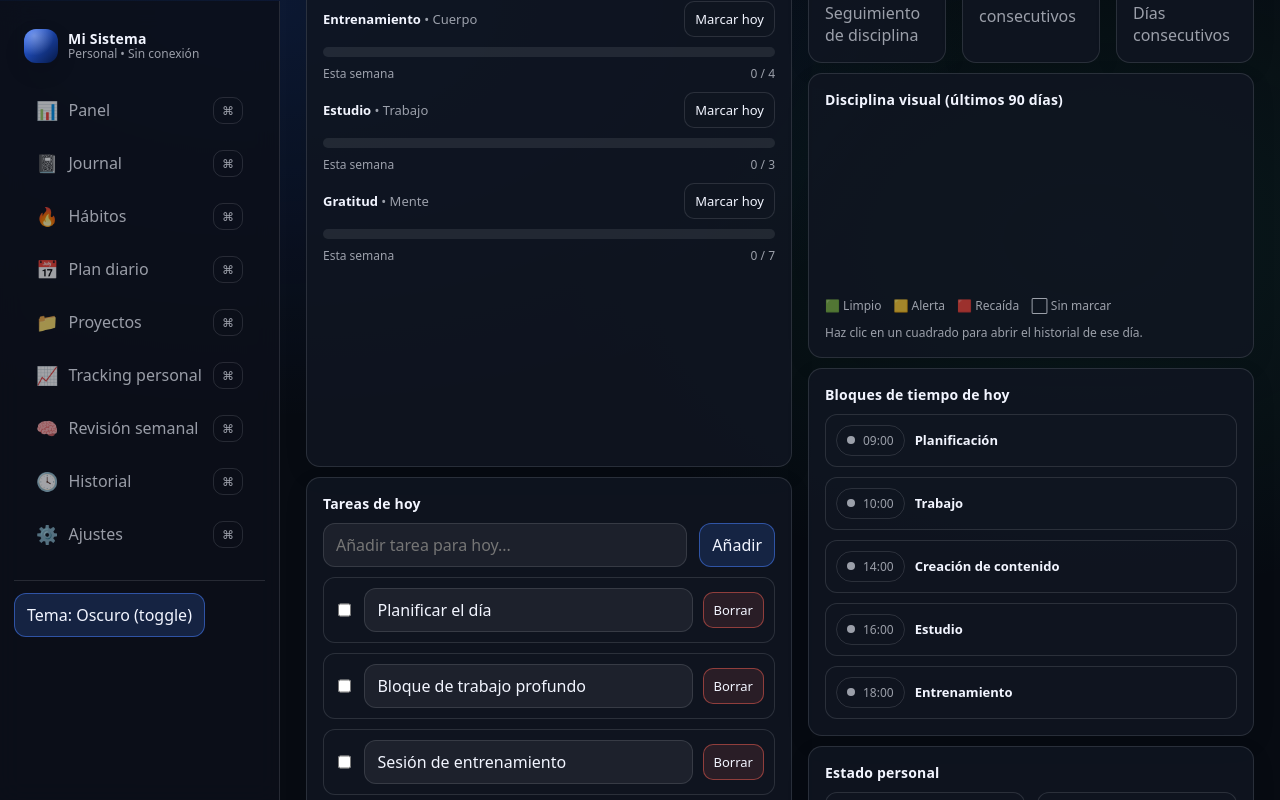
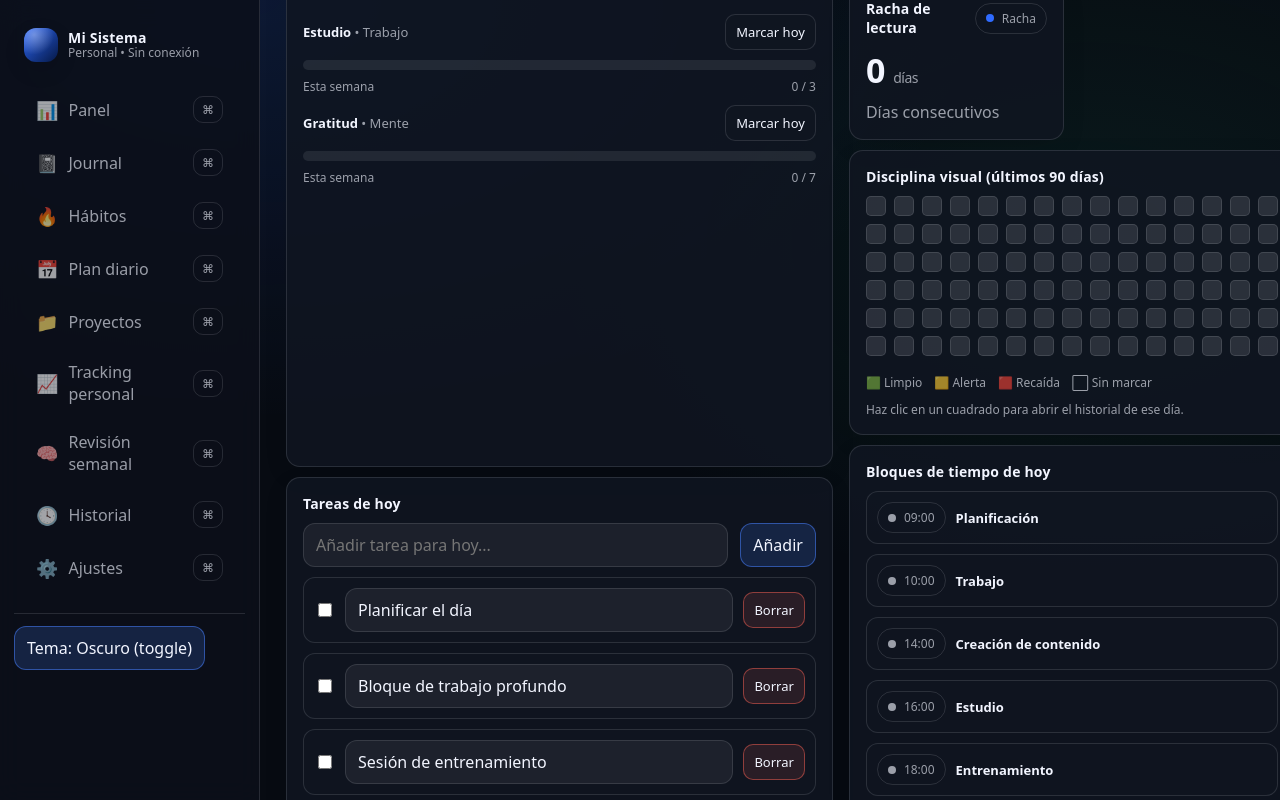
Before and after one commit to Clayyklein/mi-sistema-, a React (Vite) app: page /dashboard in a window 1280 px wide. Shown: the top 800 px of the page. Built offline with nearby package versions, Linux system fonts and the light colour scheme.

Commit message:
Fix dashboard sizing and resolve UI token errors

```diff
--- a/package.json
+++ b/package.json
@@ -7,9 +7,9 @@
     "node": "20.x"
   },
   "scripts": {
-    "dev": "vite",
+    "dev": "node ./node_modules/vite/bin/vite.js",
     "build": "node ./node_modules/vite/bin/vite.js build",
-    "preview": "vite preview"
+    "preview": "node ./node_modules/vite/bin/vite.js preview"
   },
   "dependencies": {
     "react": "^18.3.1",
--- a/src/ui/pages/DashboardPage.tsx
+++ b/src/ui/pages/DashboardPage.tsx
@@ -37,7 +37,7 @@ function getDisciplineColor(date: string) {
   if (state === "clean") return "#22c55e";
   if (state === "alert") return "#f59e0b";
   if (state === "relapse") return "#ef4444";
-  return "var(--card-border)";
+  return "var(--border)";
 }
 
 export function DashboardPage() {
@@ -162,7 +162,7 @@ export function DashboardPage() {
                       height: 20,
                       borderRadius: 5,
                       background: getDisciplineColor(date),
-                      border: "1px solid var(--card-border)",
+                      border: "1px solid var(--border)",
                       cursor: "pointer",
                       padding: 0
                     }}
--- a/src/ui/styles/ui.css
+++ b/src/ui/styles/ui.css
@@ -1,6 +1,6 @@
 .appShell {
   display: grid;
-  grid-template-columns: 280px 1fr;
+  grid-template-columns: 260px minmax(0, 1fr);
   min-height: 100vh;
 }
 
@@ -75,14 +75,15 @@
 }
 
 .content {
+  min-width: 0;
+  width: 100%;
   padding: 26px 26px 40px;
 }
 
-/* MODIFICADO PARA QUE USE MÁS ANCHO */
 .page {
   width: 100%;
-  max-width: 1400px;
-  margin: 0 auto;
+  max-width: none;
+  margin: 0;
 }
 
 .pageHeader {
@@ -112,7 +113,7 @@
 
 .grid2 {
   display: grid;
-  grid-template-columns: 1.1fr 0.9fr;
+  grid-template-columns: minmax(0, 1.35fr) minmax(380px, 1fr);
   gap: 16px;
 }
 
@@ -338,6 +339,18 @@
   }
 }
 
+@media (max-width: 1366px) {
+  .grid3 {
+    grid-template-columns: repeat(2, minmax(0, 1fr));
+  }
+}
+
+@media (max-width: 1200px) {
+  .grid2 {
+    grid-template-columns: 1fr;
+  }
+}
+
 @media print {
   .sidebar,
   .headerActions,
```
